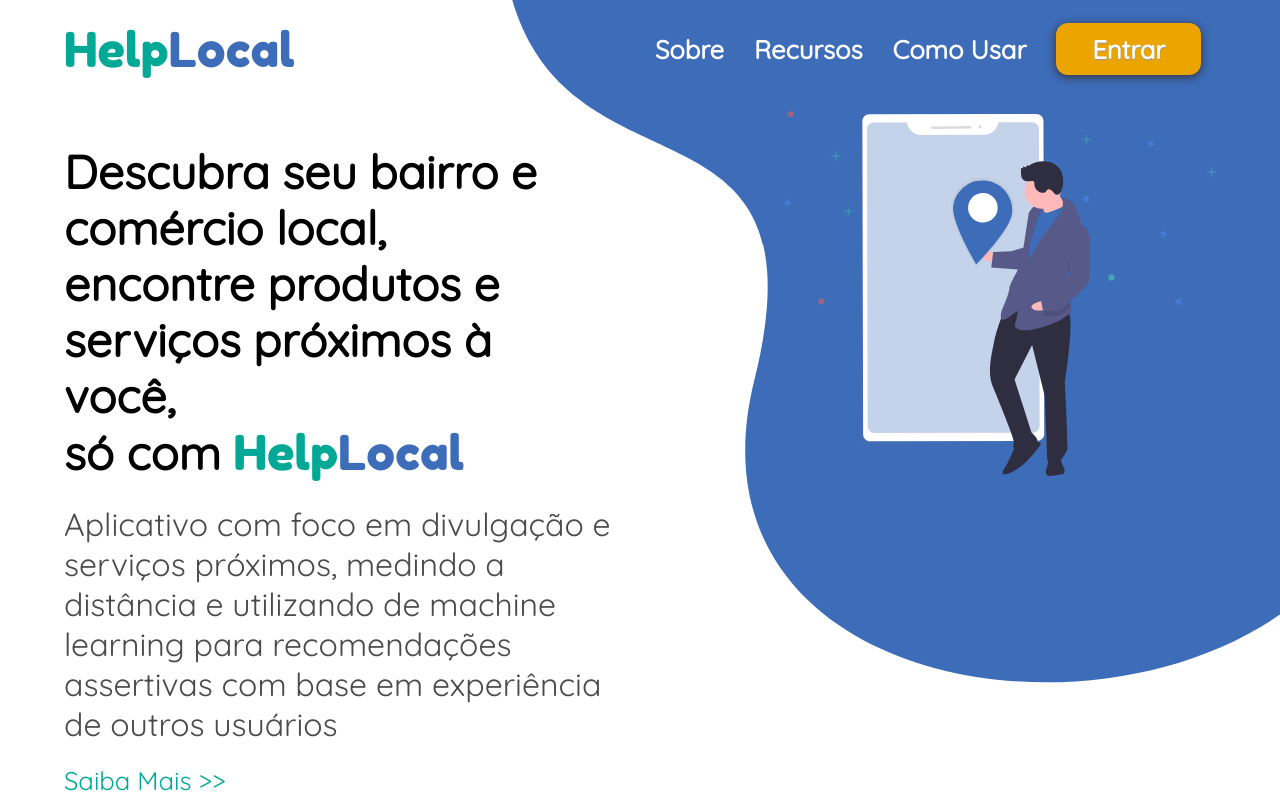
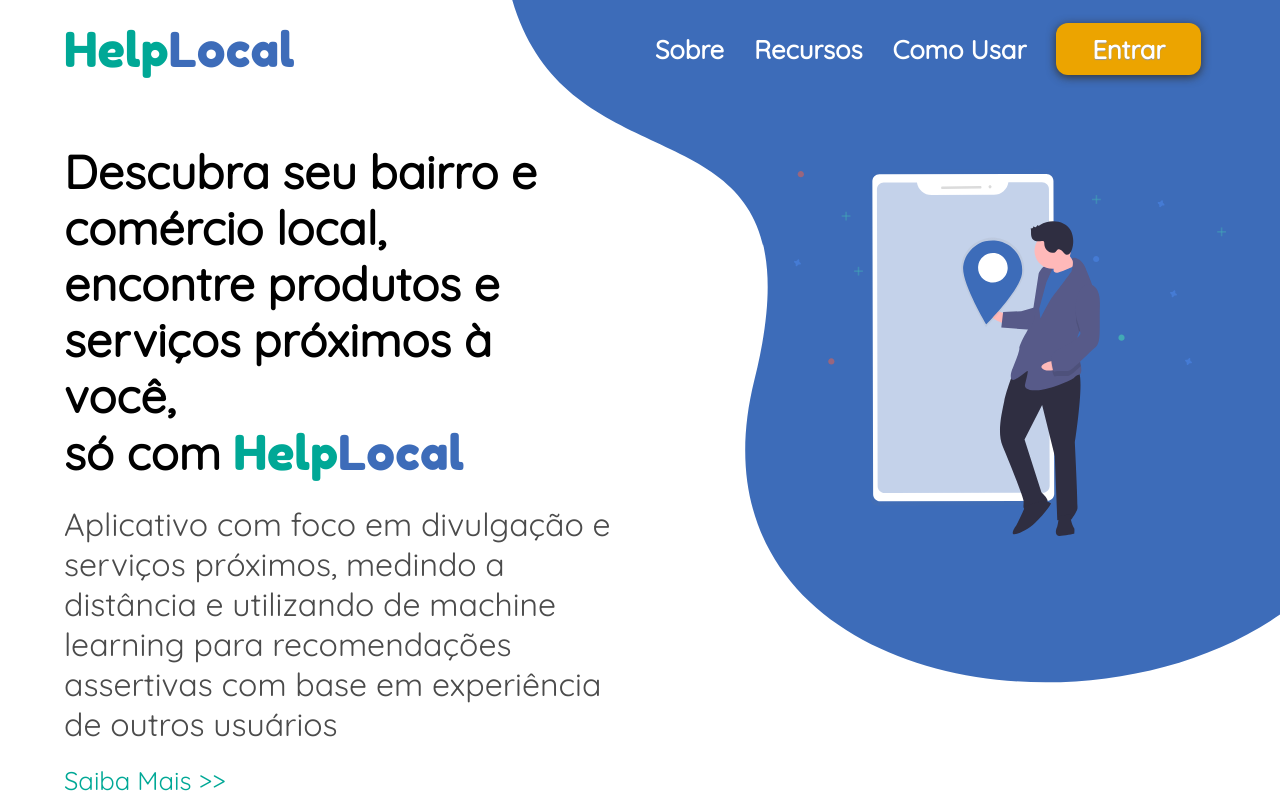
Before and after one commit to rign0002/Hackathon-Sebrae, a PHP site: page / in a window 1280 px wide. Shown: the top 795 px of the page. Run offline with PHP 8.4, Linux system fonts and the light colour scheme.

Commit message:
Mudei a imagem

```diff
--- a/css/style.css
+++ b/css/style.css
@@ -123,8 +123,8 @@ body {
 #photo-inicial {
     width: 75%;
     position: absolute;
-    right: 0;
-    top: -60px;
+    right: -10px;
+    top: 0;
     min-width: 100px;
 }
 
```
